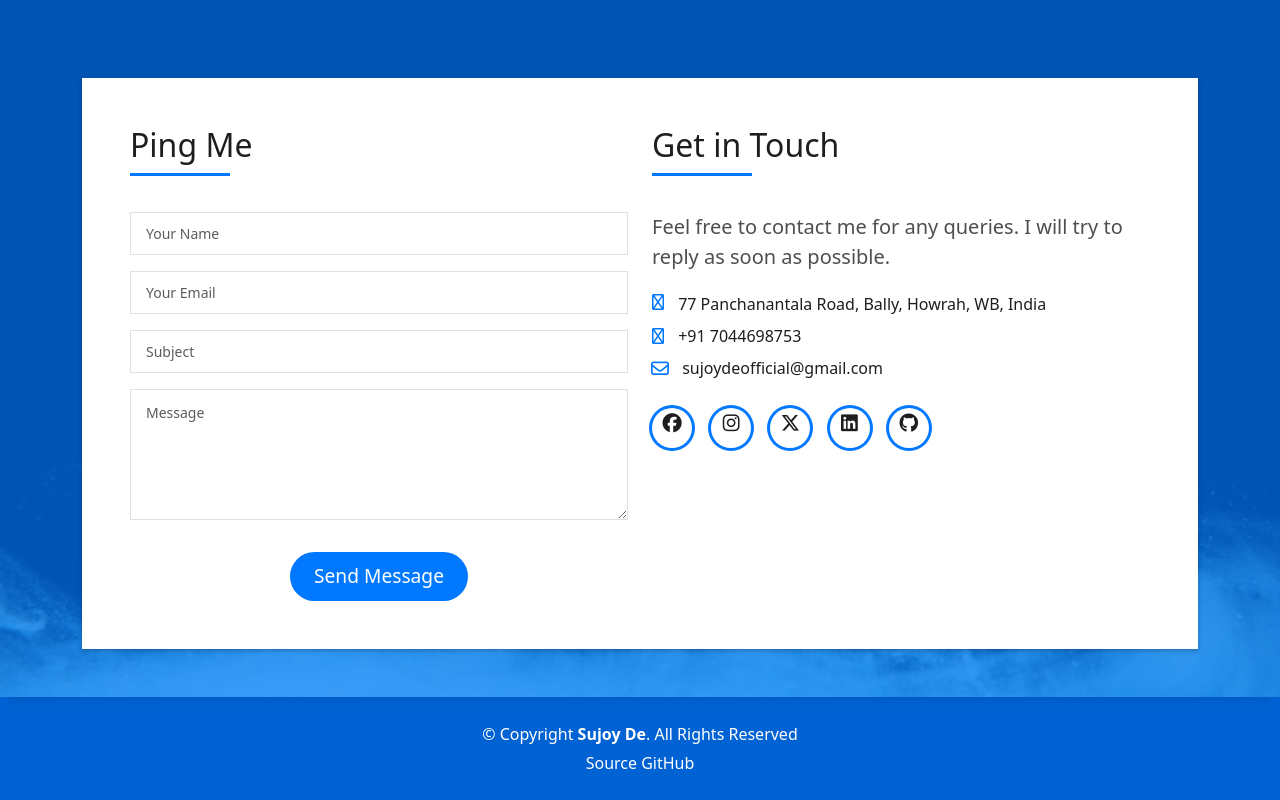
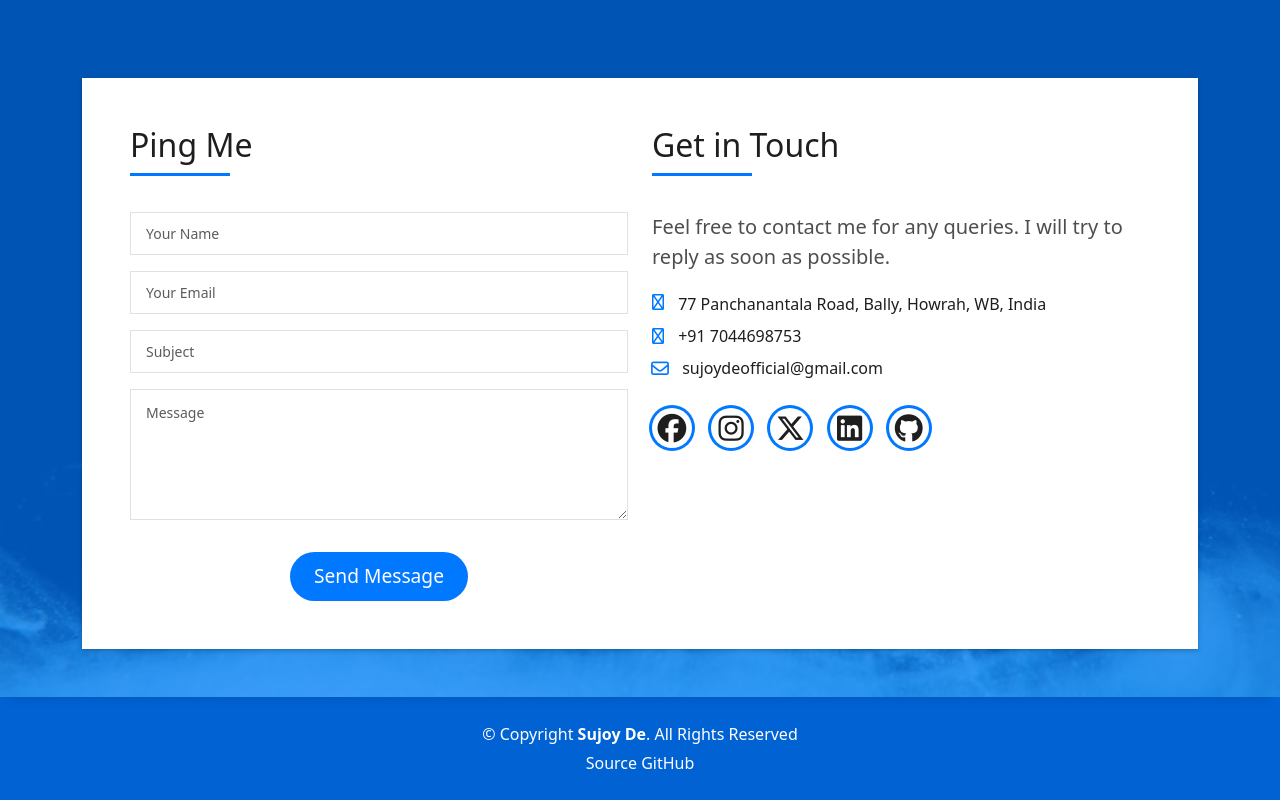
Before and after one commit to desujoy/desujoy.github.io, a plain HTML site: page index.original.html in a window 1280 px wide. Shown: the part 4267-5067 px from the top of the page. Drawn offline with Linux system fonts and the light colour scheme.

Commit message:
fix brand logos

```diff
--- a/assets/css/style.original.css
+++ b/assets/css/style.original.css
@@ -1116,6 +1116,10 @@ body {
     background: #3393ff;
   }
 
+  .fa-brands{
+    line-height: 1.4em;
+  }
+
   @keyframes animate-loading {
     0% {
       transform: rotate(0deg);
--- a/index.original.html
+++ b/index.original.html
@@ -566,11 +566,11 @@
                     </div>
                     <div class="socials">
                       <ul>
-                        <li><a href="https://www.facebook.com/5uj0y.d3" target="_blank"><span class="ico-circle"><i class="fa-brands fa-facebook"></i></span></a></li>
-                        <li><a href="https://www.instagram.com/system.sujoy/" target="_blank"><span class="ico-circle"><i class="fa-brands fa-instagram"></i></span></a></li>
-                        <li><a href="https://twitter.com/5uj0y" target="_blank"><span class="ico-circle"><i class="fa-brands fa-x-twitter"></i></span></a></li>
-                        <li><a href="https://www.linkedin.com/in/sujoy-de/" target="_blank"><span class="ico-circle"><i class="fa-brands fa-linkedin"></i></span></a></li>
-                        <li><a href="https://github.com/desujoy" target="_blank"><span class="ico-circle"><i class="fa-brands fa-github"></i></span></a></li>
+                        <li><a href="https://www.facebook.com/5uj0y.d3" target="_blank"><span class="ico-circle"><i class="fa-brands fa-facebook fa-xl"></i></span></a></li>
+                        <li><a href="https://www.instagram.com/system.sujoy/" target="_blank"><span class="ico-circle"><i class="fa-brands fa-instagram fa-xl"></i></span></a></li>
+                        <li><a href="https://twitter.com/5uj0y" target="_blank"><span class="ico-circle"><i class="fa-brands fa-x-twitter fa-xl"></i></span></a></li>
+                        <li><a href="https://www.linkedin.com/in/sujoy-de/" target="_blank"><span class="ico-circle"><i class="fa-brands fa-linkedin fa-xl"></i></span></a></li>
+                        <li><a href="https://github.com/desujoy" target="_blank"><span class="ico-circle"><i class="fa-brands fa-github fa-xl"></i></span></a></li>
                       </ul>
                     </div>
                   </div>
```
Also changed, not shown: index.html (+1 -1 lines), assets/css/style.css.
